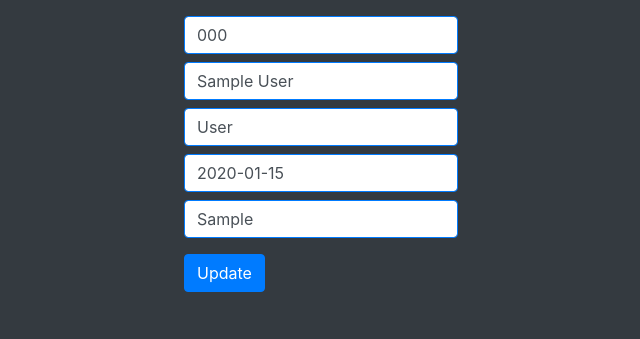
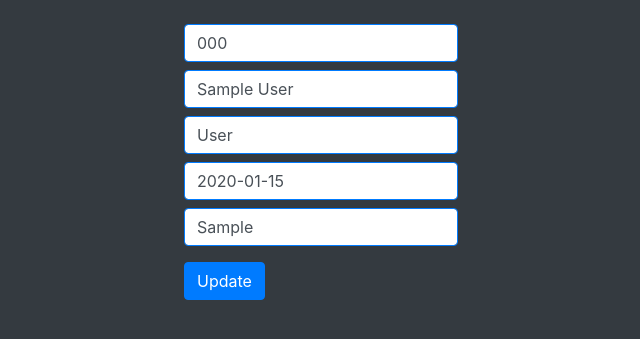
Before and after one commit to TheNavyInfantry/Student-Management-WebApp, a Flask app: page /update/1 in a window 1280 px wide. Shown: the part 57-396 px from the top of the page, without its empty margins (319-959 px from the left). Run offline with Flask 2, Linux system fonts and the light colour scheme; tables that the repository leaves empty hold one stand-in row (values such as "Sample post").

Commit message:
Fix navbar and form margin, Update file was relocated

```diff
--- a/templates/update.html
+++ b/student_management/templates/update.html
@@ -9,7 +9,7 @@
     <div class="container-fluid">
         <div class="d-flex justify-content-center mt-2">
             <form action="/update/{{ update.id }}" method="POST">
-                <div class="form-group justify-content-center mt-2">
+                <div class="form-group justify-content-center mt-3">
                     <input name="university_code" type="text" class="form-control border border-primary mt-2"
                            value="{{ update.university_code }}" placeholder="University Code">
                     <input name="name" type="text" class="form-control border border-primary mt-2"
```
